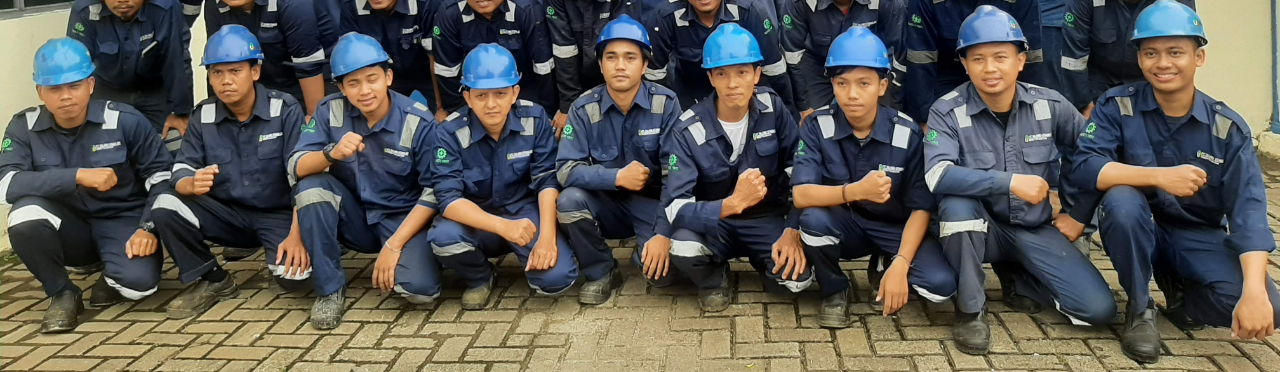
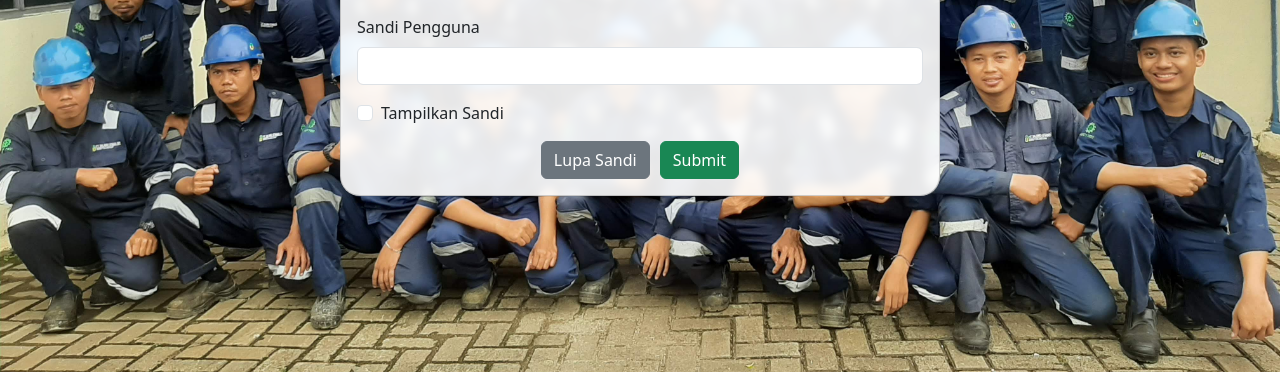
Before and after one commit to fatahillah2606/tukp-datakeeper, a PHP site: page / in a window 1280 px wide. Shown: the part 428-800 px from the top of the page. Run offline with PHP 8.4, Linux system fonts and the light colour scheme.

Commit message:
Create the login page
- Membuat halaman login
- Membuat isi halaman login

```diff
--- a/assets/style/login.css
+++ b/assets/style/login.css
@@ -5,4 +5,22 @@ body {
     background-repeat: no-repeat;
     width: 100%;
     height: 100vh;
+    display: flex;
+    align-items: center;
+    justify-content: center;
 }
+
+.card {
+    width: 100%;
+    max-width: 600px;
+    background-color: rgba(255, 255, 255, 0.9);
+    backdrop-filter: blur(5px);
+    border-radius: 20px;
+}
+
+.btn-grup {
+    width: 100%;
+    display: flex;
+    justify-content: center;
+    gap: 10px;
+}
--- a/index.php
+++ b/index.php
@@ -11,15 +11,67 @@
         <link rel="stylesheet" href="assets/style/login.css" />
     </head>
     <body>
-        <div class="card" style="width: 18rem">
-            <img src="..." class="card-img-top" alt="..." />
+        <div class="card">
+            <div class="card-header d-flex align-items-center">
+                <img
+                    src="assets/images/logo.svg"
+                    alt="Logo Taland Utama Karisma Perkasa"
+                    class="me-2"
+                />
+                <p class="h2">PT Taland Utama Karisma Perkasa</p>
+            </div>
             <div class="card-body">
-                <h5 class="card-title">Card title</h5>
-                <p class="card-text">
-                    Some quick example text to build on the card title and make
-                    up the bulk of the card's content.
-                </p>
-                <a href="#" class="btn btn-primary">Go somewhere</a>
+                <form action="" method="post">
+                    <p class="h3">Login</p>
+                    <select
+                        class="form-select mb-3"
+                        aria-label="Jenis Pengguna"
+                        name="pengguna"
+                    >
+                        <option value="admin">Admin</option>
+                        <option value="security" selected>Security</option>
+                        <option value="tamu">Tamu</option>
+                    </select>
+                    <div class="mb-3">
+                        <label for="userid" class="form-label"
+                            >Id Pengguna</label
+                        >
+                        <input
+                            type="number"
+                            class="form-control"
+                            id="userid"
+                            placeholder="123456"
+                        />
+                    </div>
+                    <div class="mb-3">
+                        <label for="userpassword" class="form-label"
+                            >Sandi Pengguna</label
+                        >
+                        <input
+                            type="password"
+                            class="form-control"
+                            id="userpassword"
+                            placeholder=""
+                        />
+                    </div>
+                    <div class="form-check mb-3">
+                        <input
+                            class="form-check-input"
+                            type="checkbox"
+                            value=""
+                            id="showpw"
+                        />
+                        <label class="form-check-label" for="showpw">
+                            Tampilkan Sandi
+                        </label>
+                    </div>
+                    <div class="btn-grup">
+                        <a href="#" class="btn btn-secondary"> Lupa Sandi </a>
+                        <button type="submit" class="btn btn-success">
+                            Submit
+                        </button>
+                    </div>
+                </form>
             </div>
         </div>
         <script src="assets/bootstrap-5.3.5-dist/js/bootstrap.bundle.min.js"></script>
```
Also changed, not shown: assets/images/logo.svg (added).
